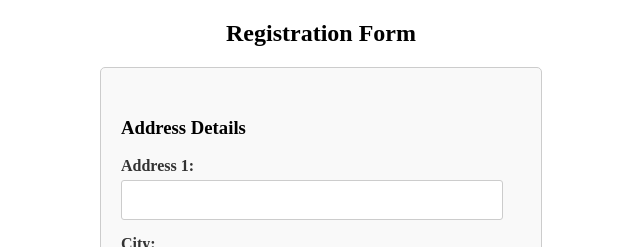
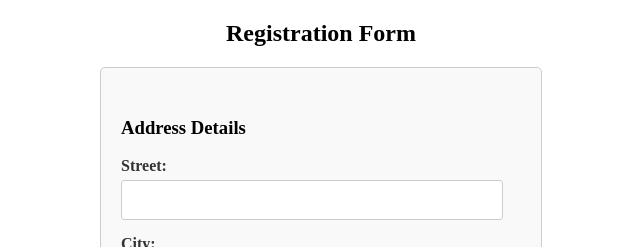
Before and after one commit to shobivijay90/Multi-Step-Wizard, a Next.js app: page /address-info in a window 1280 px wide. Shown: the top 247 px of the page, without its empty margins (319-959 px from the left). Built offline with nearby package versions, Linux system fonts and the light colour scheme.

Commit message:
final commit

```diff
--- a/components/AddressInfo.tsx
+++ b/components/AddressInfo.tsx
@@ -128,7 +128,7 @@ const AddressInfo: React.FC = () => {
       <StyledForm>
         <h3>Address Details</h3>
         <div>
-          <StyledLabel>Address 1:</StyledLabel>
+          <StyledLabel>Street:</StyledLabel>
           <StyledInput
             type="text"
             name="address1"
```
